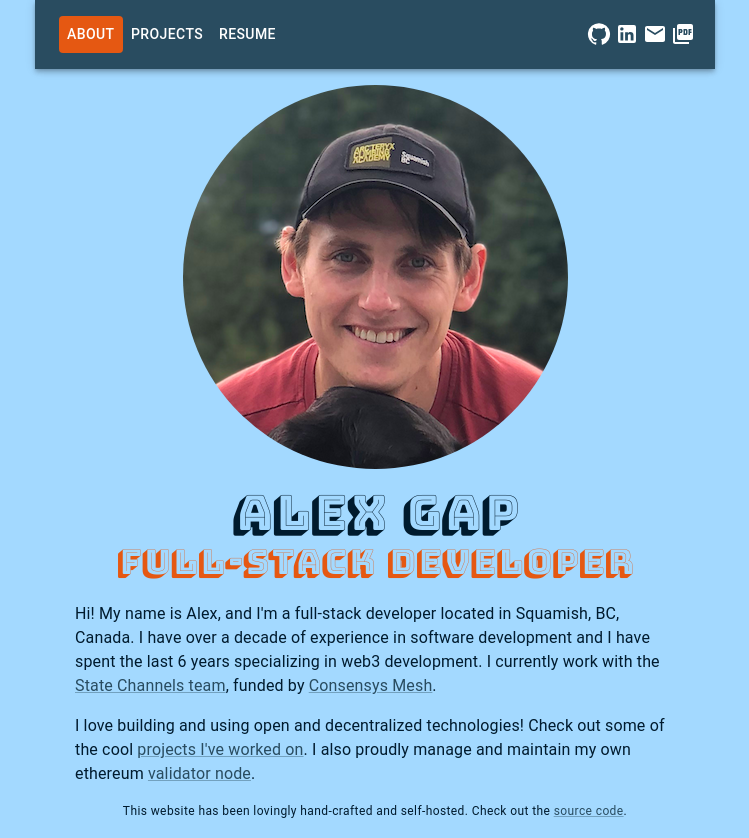
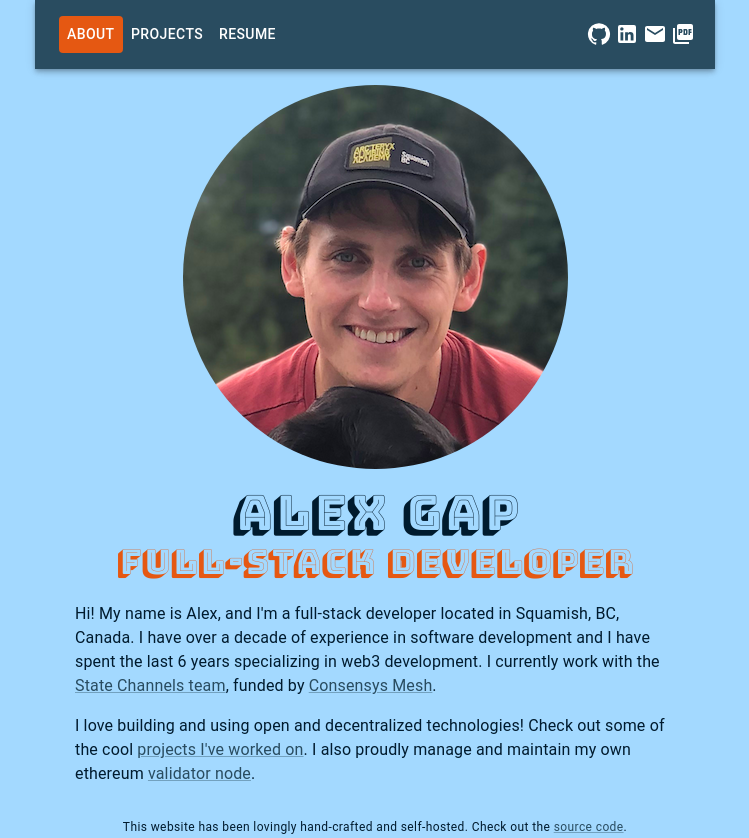
Before and after one commit to lalexgap/website, a React (Vite) app: page / in a window 1280 px wide. Shown: the whole page, without its empty margins (265-1014 px from the left). Built offline with nearby package versions, Linux system fonts and the light colour scheme.

Commit message:
add a little space to the bottom

```diff
--- a/src/routes/About.tsx
+++ b/src/routes/About.tsx
@@ -13,6 +13,7 @@ function About() {
         maxWidth={600}
         alignItems="center"
         flexDirection="column"
+        pb={2}
       >
         <CardMedia
           component="img"
```
